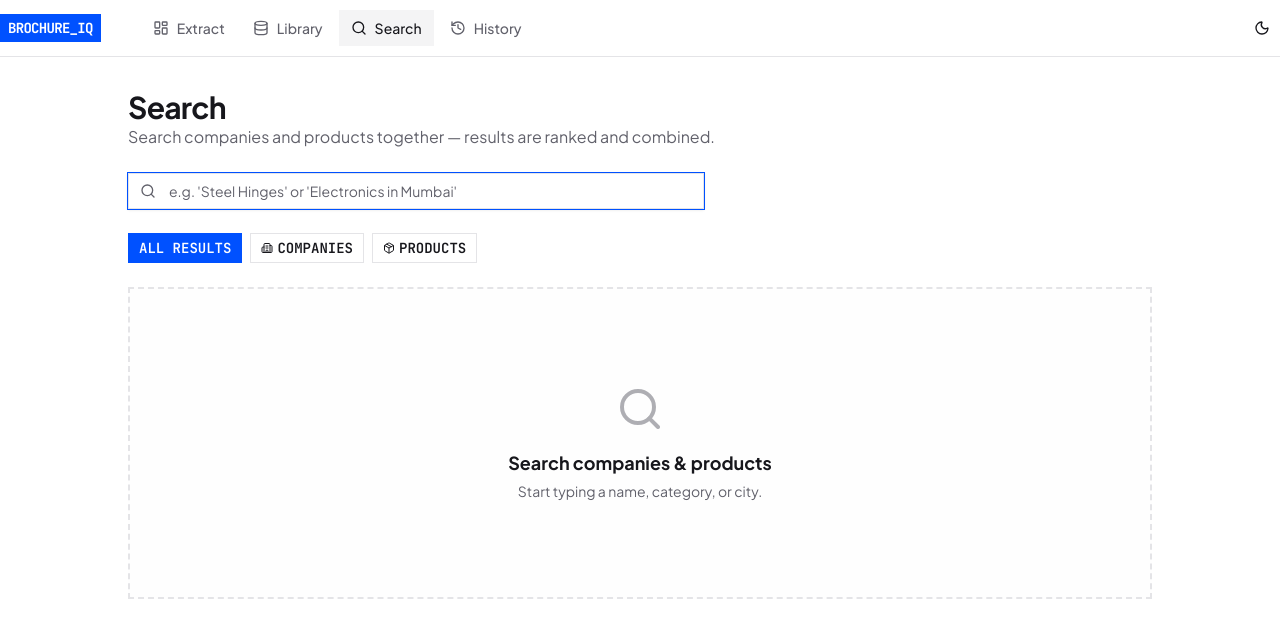
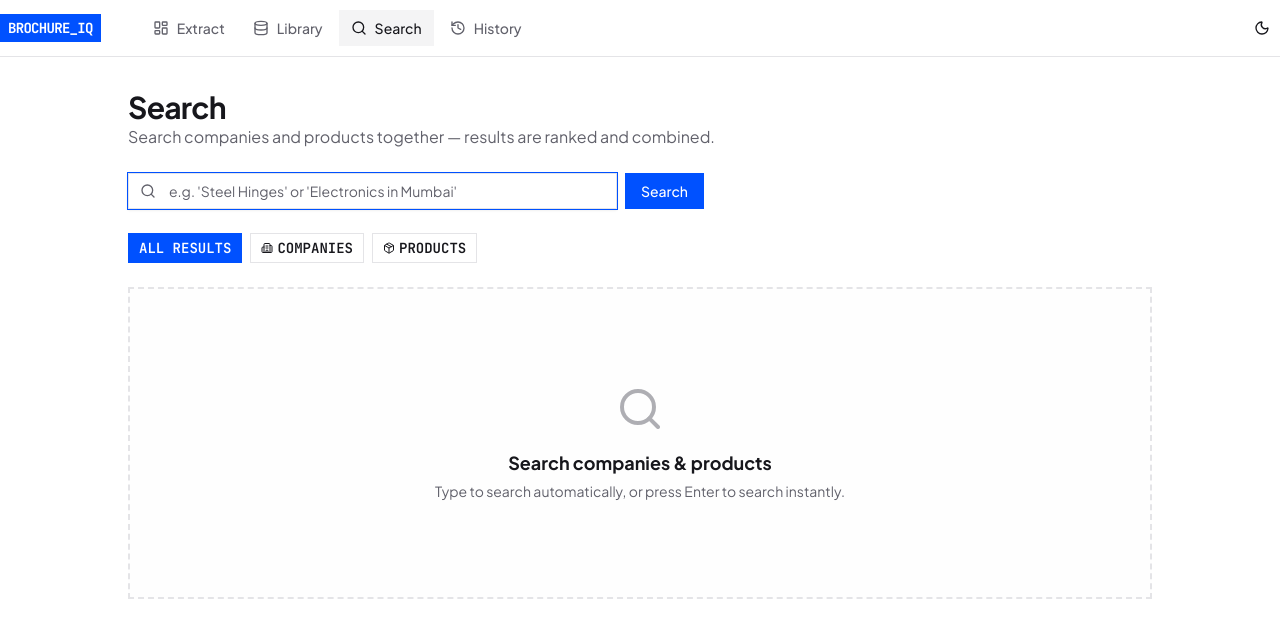
Before and after one commit to Shreyansh2025/BONC_Project, a React (Vite) app in the folder react-frontend/: page /search in a window 1280 px wide. Shown: the top 638 px of the page. Built offline with nearby package versions, Linux system fonts and the light colour scheme.

Commit message:
refactor: combine 400ms auto-search with manual submit button

```diff
--- a/react-frontend/src/pages/search.tsx
+++ b/react-frontend/src/pages/search.tsx
@@ -368,21 +368,37 @@ function ResultsPagination({
 
 export default function SearchPage() {
   const [query, setQuery] = useState("");
+  const [activeSearch, setActiveSearch] = useState("");
   const [page, setPage] = useState(1);
   const [pageSize, setPageSize] = useState(10);
   const [filter, setFilter] = useState<"all" | "business" | "product">("all");
-  const debouncedQuery = useDebouncedValue(query.trim(), 350);
+
+  useEffect(() => {
+    const timer = setTimeout(() => {
+      const trimmedQuery = query.trim();
+      if (trimmedQuery !== activeSearch) {
+        setActiveSearch(trimmedQuery);
+      }
+    }, 400);
+
+    return () => clearTimeout(timer);
+  }, [query, activeSearch]);
 
   useEffect(() => {
     setPage(1);
-  }, [debouncedQuery, filter, pageSize]);
+  }, [activeSearch, filter, pageSize]);
 
   const { data, isFetching } = useQuery({
-    queryKey: ["search", debouncedQuery, page, pageSize, filter],
-    queryFn: () => fetchSearch(debouncedQuery, page, pageSize, filter),
-    enabled: debouncedQuery.length > 0,
+    queryKey: ["search", activeSearch, page, pageSize, filter],
+    queryFn: () => fetchSearch(activeSearch, page, pageSize, filter),
+    enabled: activeSearch.length > 0,
     placeholderData: keepPreviousData,
   });
+
+  const handleSearchSubmit = (e: React.FormEvent) => {
+    e.preventDefault();
+    setActiveSearch(query.trim()); // Bypasses the 400ms wait
+  };
 
   const results = data?.Data ?? [];
   const totalCount = data?.TotalCount ?? 0;
@@ -395,7 +411,9 @@ export default function SearchPage() {
         <p className="text-muted-foreground">Search companies and products together — results are ranked and combined.</p>
       </div>
 
-      <div className="relative max-w-xl">
+      {/* Form wrapper handles both the Search Button and the Enter key */}
+      <form onSubmit={handleSearchSubmit} className="relative max-w-xl flex gap-2">
+        <div className="relative flex-1">
           <SearchIcon className="absolute left-3 top-1/2 -translate-y-1/2 h-4 w-4 text-muted-foreground" />
           <Input
             placeholder="e.g. 'Steel Hinges' or 'Electronics in Mumbai'"
@@ -405,6 +423,13 @@ export default function SearchPage() {
             autoFocus
           />
         </div>
+        <button
+          type="submit"
+          className="px-4 py-2 bg-primary text-primary-foreground rounded-md hover:bg-primary/90 text-sm font-medium transition-colors"
+        >
+          Search
+        </button>
+      </form>
 
       {/* FILTER BUTTONS */}
       <div className="flex gap-2">
@@ -431,11 +456,11 @@ export default function SearchPage() {
         </Badge>
       </div>
 
-      {debouncedQuery.length === 0 ? (
+      {activeSearch.length === 0 ? (
         <EmptyState
           icon={SearchIcon}
           title="Search companies & products"
-          subtitle="Start typing a name, category, or city."
+          subtitle="Type to search automatically, or press Enter to search instantly."
         />
       ) : isFetching && !data ? (
         <ResultSkeletons />
```
Lines whose indentation alone changed are shown as unchanged.
